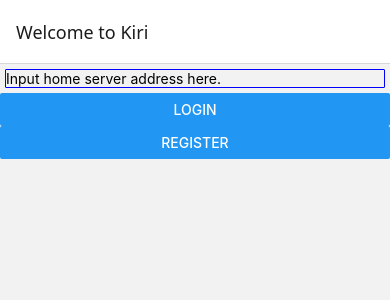
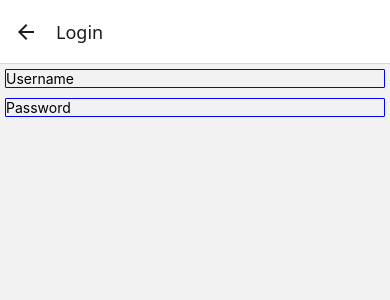
Before and after one commit to MinimalMio/Kiri, a React Native app: screen /Login2nd in a window 390 px wide. Shown: the top 300 px of the page. Built offline with nearby package versions, Linux system fonts and the light colour scheme.

Commit message:
fix: 修复 TypeScript 路由参数类型（呼～）

```diff
--- a/src/App.tsx
+++ b/src/App.tsx
@@ -10,38 +10,49 @@ import {
 //   Button,
 // } from '@react-navigation/elements'
 import {
-  createStaticNavigation,
-  useNavigation,
+  NavigationContainer,
+  useNavigation
 } from '@react-navigation/native'
-import { createNativeStackNavigator } from '@react-navigation/native-stack'
-import Login2rd from './pages/Login2rd';
+import { createNativeStackNavigator, NativeStackNavigationProp } from '@react-navigation/native-stack'
+import Login2nd from './pages/Login2nd';
+
+type RootStackParamList = {
+  Login: undefined,
+  Login2nd: undefined,
+}
 
 const LoginScreen = () => {
-  const navi = useNavigation();
+  const navi = useNavigation<NativeStackNavigationProp<RootStackParamList>>();
 
   return (
     <View>
       <TextInput placeholder='Input home server address here.' style={styles.input}/>
-      <Button onPress={() => navi.navigate('Login2rdScreen')} title='Login'/>
+      <Button onPress={() => navi.navigate('Login2nd')} title='Login'/>
       <Button title='Register'/>
     </View>
   );
 }
 
-const rootStack = createNativeStackNavigator({
-  initialRouteName: 'Login',
-  screens: {
-    Login: {
-      screen: LoginScreen,
-      options: {
-        title: 'Welcome to Kiri'
-      },
-    },
-    Login2rdScreen: Login2rd,
-  }
-});
+const Stack = createNativeStackNavigator<RootStackParamList>();
 
-const Navigation = createStaticNavigation(rootStack);
+function RootStack () {
+  return(
+    <Stack.Navigator initialRouteName='Login'>
+      <Stack.Screen
+        name="Login"
+        component={LoginScreen}
+        options={{
+          title: 'Welcome',
+        }} />
+      <Stack.Screen
+        name="Login2nd"
+        component={Login2nd}
+        options={{
+          title: 'Login',
+        }} />
+    </Stack.Navigator>
+  );
+}
 
 const styles = StyleSheet.create({
   title: {
@@ -58,5 +69,9 @@ const styles = StyleSheet.create({
 });
 
 export default function App() {
-  return <Navigation />
+  return (
+    <NavigationContainer>
+      <RootStack />
+    </NavigationContainer>
+  );
 };
--- a/src/pages/Login2rd.tsx
+++ b/src/pages/Login2nd.tsx
@@ -6,7 +6,7 @@ import {
     StyleSheet,
 } from 'react-native'
 
-const Login2rd = () => {
+const Login2nd = () => {
     return (
         <View>
             <TextInput style={styles.input} placeholder='Username'/>
@@ -25,4 +25,4 @@ const styles = StyleSheet.create({
     },
 });
 
-export default Login2rd;
+export default Login2nd;
```
